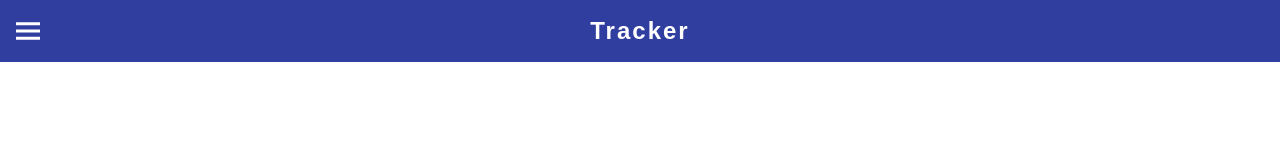
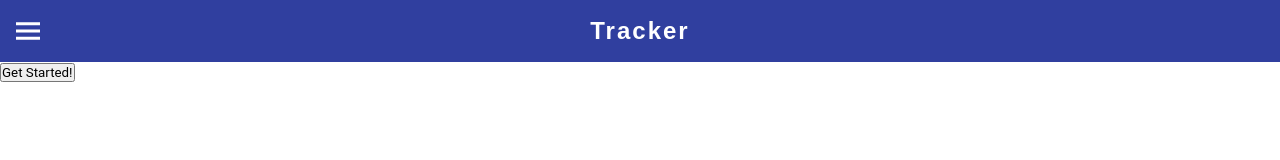
Before and after one commit to coding-cosmos/Attendance-Tracker, a website: page src/index.html in a window 1280 px wide. Drawn offline with Linux system fonts and the light colour scheme.

Commit message:
Add main section

```diff
--- a/src/index.html
+++ b/src/index.html
@@ -32,7 +32,11 @@
           <div class="name">Extra Class</div>
         </div>
       </div>
-
+      <div id="main">
+         <div id="starter">
+            <button>Get Started!</button>
+         </div>
+      </div>
     </div>
   </body>
 </html>
```
